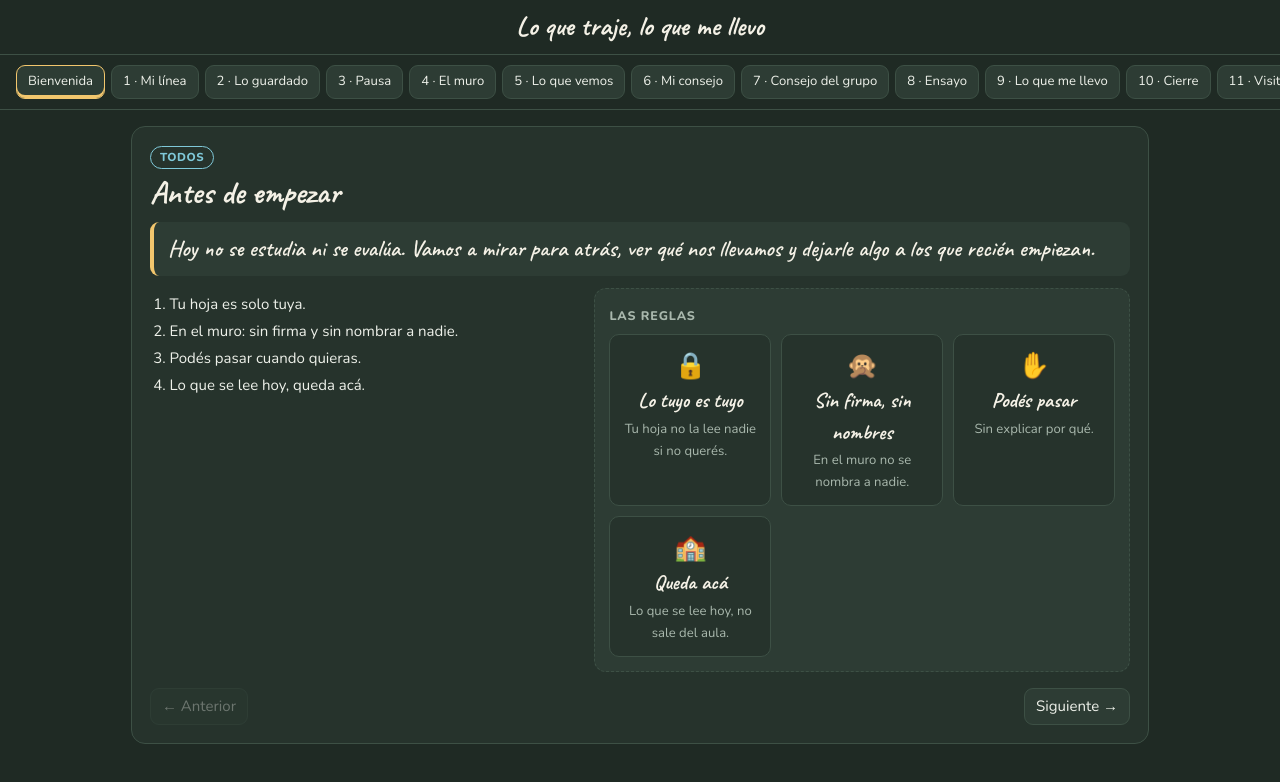
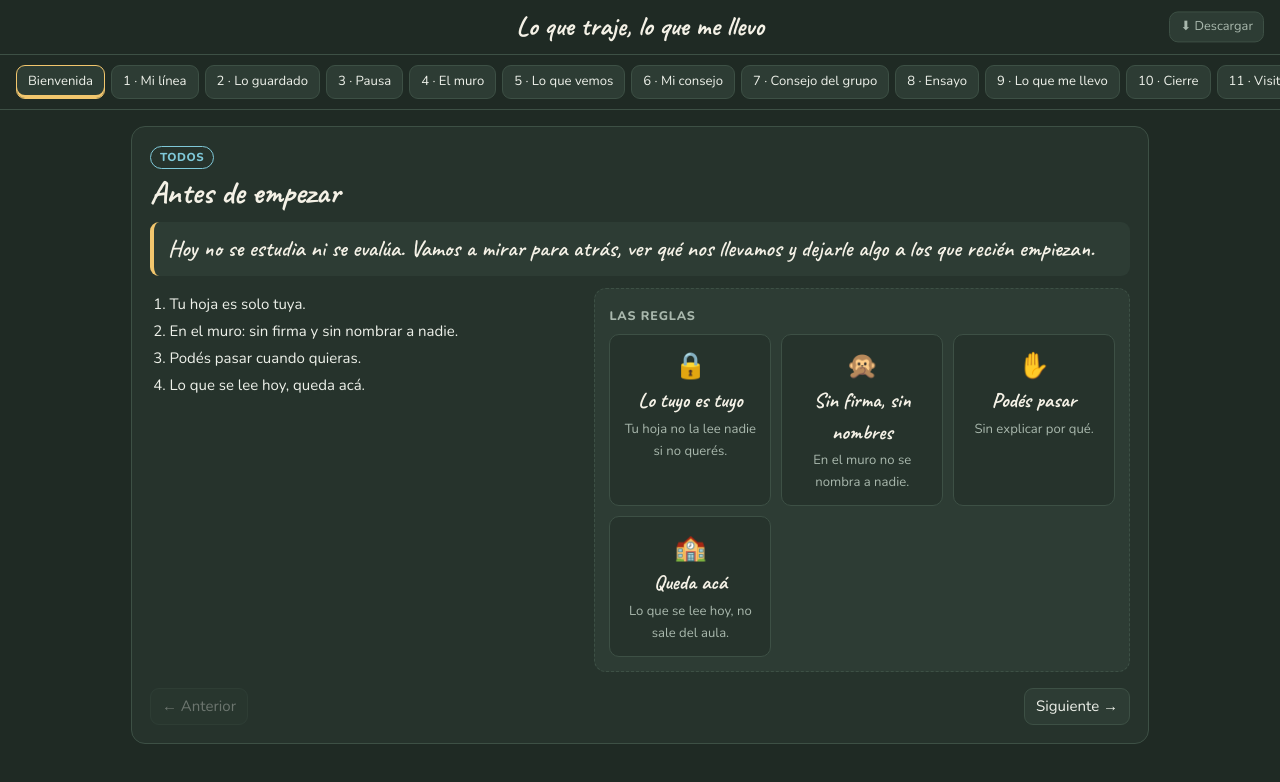
Before and after one commit to JulioLaz/emociones, a plain HTML site: page taller.html in a window 1280 px wide. Drawn offline with nearby package versions, Linux system fonts and the light colour scheme.

Commit message:
taller.html v2.2: botón Descargar para usar sin internet
Co-Authored-By: Claude Opus 5.5 <noreply@anthropic.com>
Claude-Session: https://claude.ai/code/session_011WR2FrubpRpLFaCR4GNfUc

```diff
--- a/taller.html
+++ b/taller.html
@@ -15,6 +15,8 @@ v2.0 — 2026-11-09 — Separada: versión solo alumnos. Sin botones de modo
                     ejemplos visuales en cada actividad.
 v2.1 — 2026-11-10 — Sin afiches: muro con 3 hojas A4 de título y papelitos
                     pegados alrededor; consejo del grupo en hoja A4.
+v2.2 — 2026-11-10 — Botón "Descargar" para guardar la guía y usarla sin
+                    internet.
 '''
 -->
 <!doctype html>
@@ -35,7 +37,11 @@ v2.1 — 2026-11-10 — Sin afiches: muro con 3 hojas A4 de título y papelitos
 *{box-sizing:border-box}
 html,body{margin:0}
 body{background:var(--bg);color:var(--text);font-family:Nunito,system-ui,sans-serif;font-size:15px;line-height:1.5}
-header{padding:12px 16px;border-bottom:1px solid var(--line);text-align:center}
+header{padding:12px 16px;border-bottom:1px solid var(--line);text-align:center;position:relative}
+/* v2.2 — Botón de descarga */
+.descargar{position:absolute;right:16px;top:50%;transform:translateY(-50%);font-size:.8rem;color:var(--muted);text-decoration:none;border:1px solid var(--line);border-radius:9px;padding:5px 10px;background:var(--panel2)}
+.descargar:hover{color:var(--chalk);border-color:var(--amarillo)}
+@media(max-width:600px){header{padding-right:56px}.descargar .txt{display:none}}
 header h1{font-family:Caveat,cursive;font-size:1.7rem;margin:0;color:var(--chalk);line-height:1.1}
 nav{display:flex;gap:6px;overflow-x:auto;padding:10px 16px;border-bottom:1px solid var(--line)}
 nav button{white-space:nowrap;font-size:.82rem}
@@ -118,7 +124,7 @@ h3{font-size:.78rem;text-transform:uppercase;letter-spacing:.07em;color:var(--mu
 </style>
 </head>
 <body>
-<header><h1>Lo que traje, lo que me llevo</h1></header>
+<header><h1>Lo que traje, lo que me llevo</h1><a class="descargar" href="taller.html" download="taller_lo_que_traje.html" title="Descargar para usar sin internet">⬇<span class="txt"> Descargar</span></a></header>
 <nav id="nav"></nav>
 <main><section class="card" id="main"></section></main>
 
```
